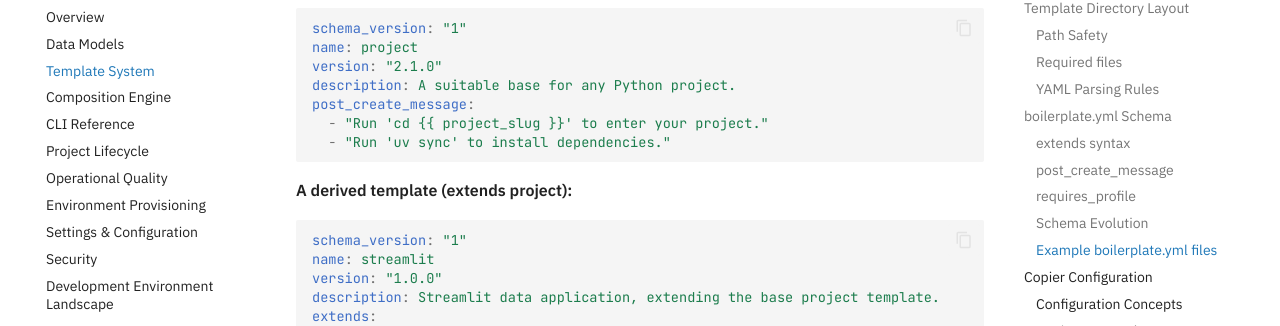
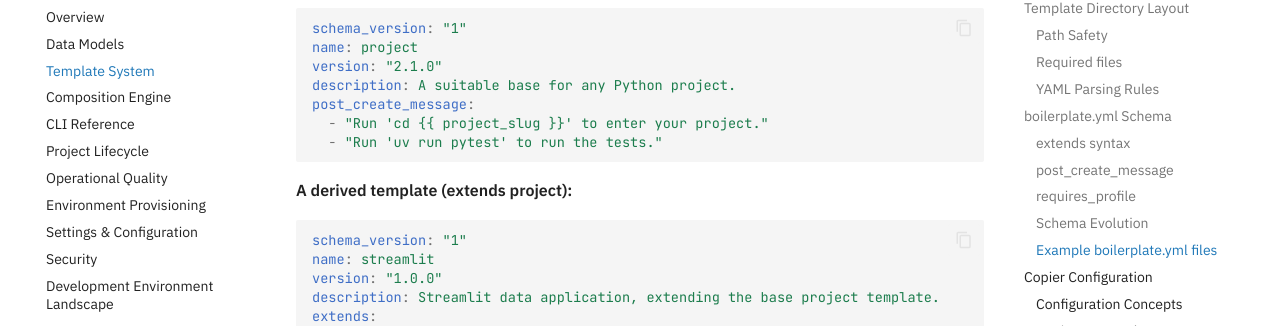
Before and after one commit to TheRealBillSiegler/boilerplate, an MkDocs documentation site: the page built from docs/design/03-template-system.md, in a window 1280 px wide and 900 px high, scrolled down 4410 px. Shown: the part 127-453 px from the top of the window. Built offline with MkDocs 1.6.1 and Material for MkDocs 9.7.7, drawn with Linux system fonts in a browser that asks for light colours; comment, search, counter and statistics services are not loaded; the version menu is left out.

Commit message:
docs(design): keep the uv sync hint out of the project message example
The project template's post_create_message example told every user to
run uv sync, but the target Next steps list names that command only when
the setup tasks were skipped. Show a line that stays true either way so
the hint has one home.

Co-Authored-By: Claude Sonnet 5.5 <noreply@anthropic.com>

````diff
--- a/docs/design/03-template-system.md
+++ b/docs/design/03-template-system.md
@@ -99,7 +99,7 @@ version: "2.1.0"
 description: A suitable base for any Python project.
 post_create_message:
   - "Run 'cd {{ project_slug }}' to enter your project."
-  - "Run 'uv sync' to install dependencies."
+  - "Run 'uv run pytest' to run the tests."
 ```
 
 **A derived template (extends project):**
````
